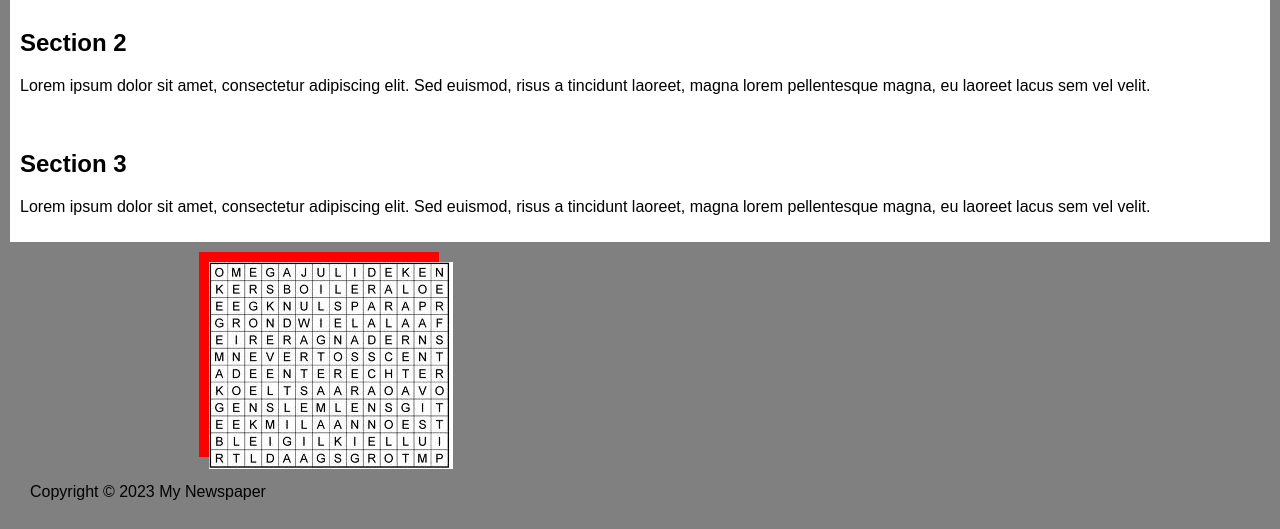
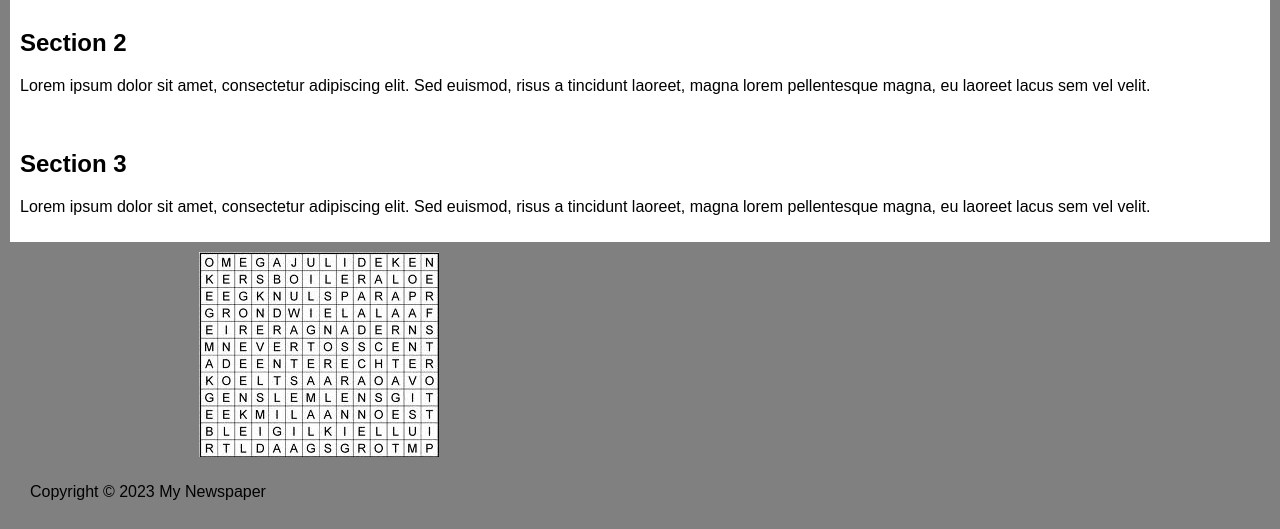
Before and after one commit to merijnkoppes/crimescene, a PHP site: page / in a window 1280 px wide. Shown: the part 271-800 px from the top of the page. Run offline with PHP 8.4, Linux system fonts and the light colour scheme.

Commit message:
main branch img changes

```diff
--- a/css/main.css
+++ b/css/main.css
@@ -58,9 +58,8 @@ footer {
 
 #kruispuzzel {
   background-color: red;
-  /* background-image: url('../img/kruispuzzel.png'); */
+  background-image: url('../img/kruispuzzel.png');
   background-repeat: no-repeat;
-  /* background-size: 100%; */
   width: 220px;
   height: 185px;
   margin-left: 15%;
--- a/index.php
+++ b/index.php
@@ -30,7 +30,6 @@
       <p>Lorem ipsum dolor sit amet, consectetur adipiscing elit. Sed euismod, risus a tincidunt laoreet, magna lorem pellentesque magna, eu laoreet lacus sem vel velit.</p>
     </section>
     <section id="kruispuzzel">
-      <img src='../img/kruispuzzel.png' alt="Italian Trulli">
       <!-- <h2 id="h2text">puzzel</h2> -->
       <!-- <p id="ptext">Lorem ipsum dolor sit amet, consectetur adipiscing elit. Sed euismod, risus a tincidunt laoreet, magna lorem pellentesque magna, eu laoreet lacus sem vel velit.</p> -->
     </section>
```
